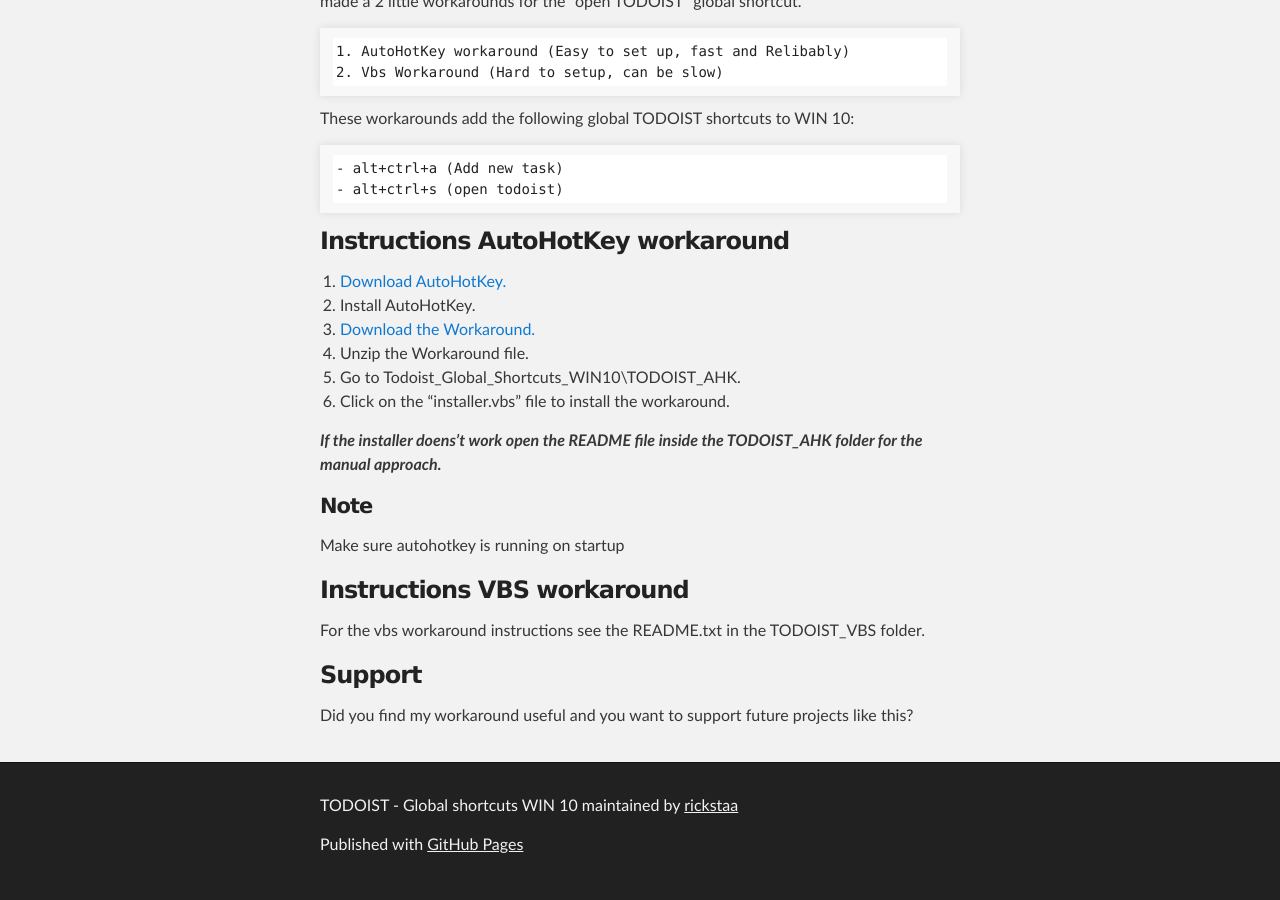
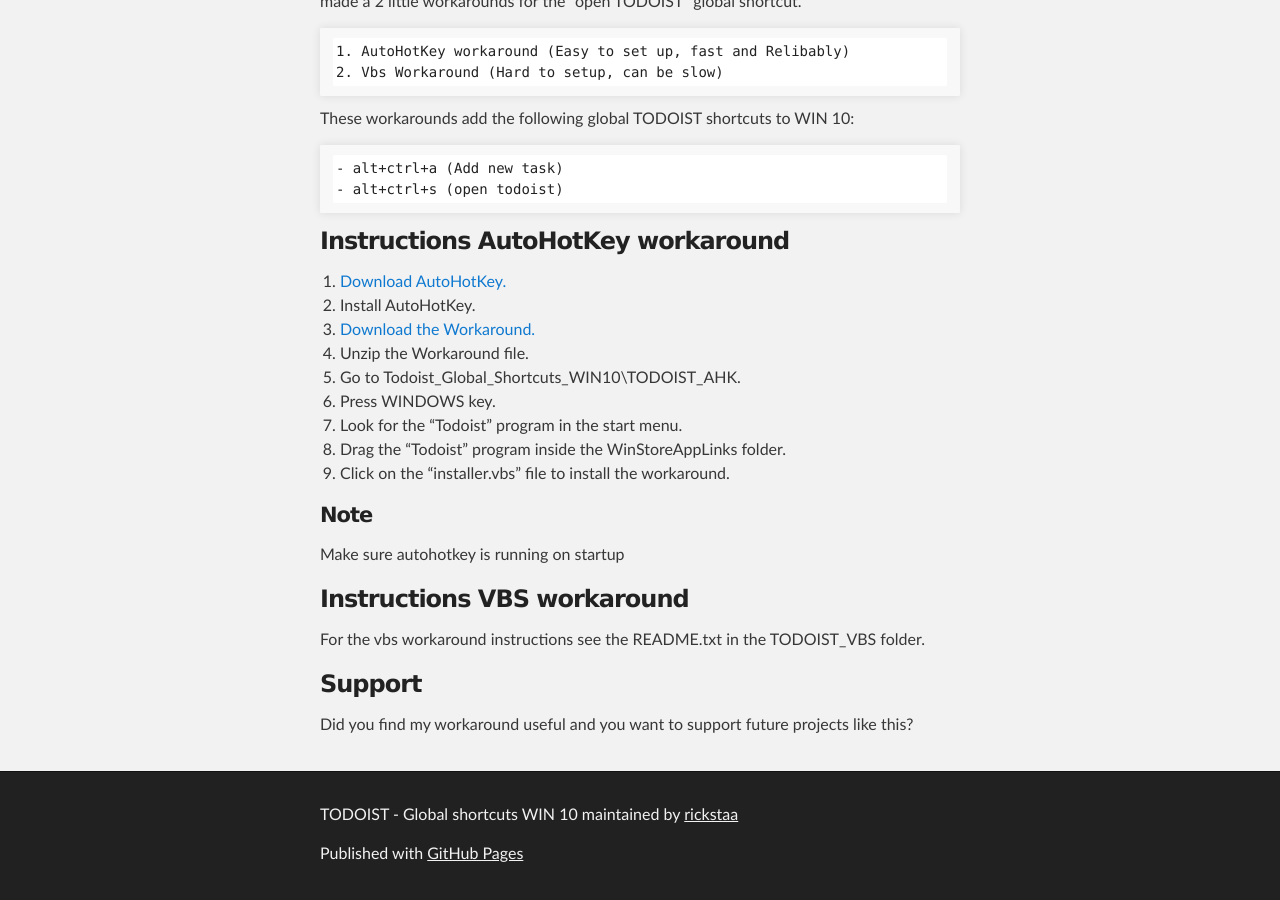
Before and after one commit to rickstaa/todoist-global-shortcuts-WIN10, a Jekyll site: the page built from index.md, in a window 1280 px wide and 900 px high, scrolled down 585 px. Built offline with Jekyll 4.4.1, drawn with Linux system fonts in a browser that asks for light colours; our own code applies the rules of GitHub Pages for plain Markdown files; a script that is not in the unit is left out.

Commit message:
Update index.md

```diff
--- a/index.md
+++ b/index.md
@@ -18,10 +18,10 @@ These workarounds add the following global TODOIST shortcuts to WIN 10:
 3. [Download the Workaround.](https://github.com/rickstaa/Todoist_Global_Shortcuts_WIN10/archive/master.zip)
 4. Unzip the Workaround file.
 5. Go to Todoist_Global_Shortcuts_WIN10\TODOIST_AHK.
-6. Click on the "installer.vbs" file to install the workaround.
-
-_**If the installer doens't work open the README file inside the TODOIST_AHK folder for the manual approach.**_
-
+6. Press WINDOWS key.
+7. Look for the "Todoist" program in the start menu.
+8. Drag the "Todoist" program inside the WinStoreAppLinks folder.
+7. Click on the "installer.vbs" file to install the workaround.
 
 #### Note
 Make sure autohotkey is running on startup
```
